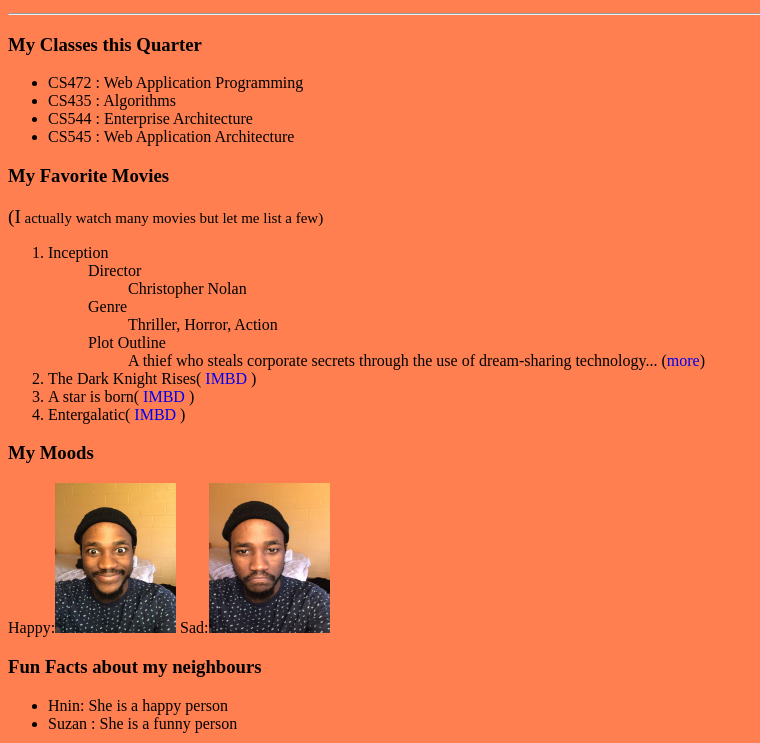
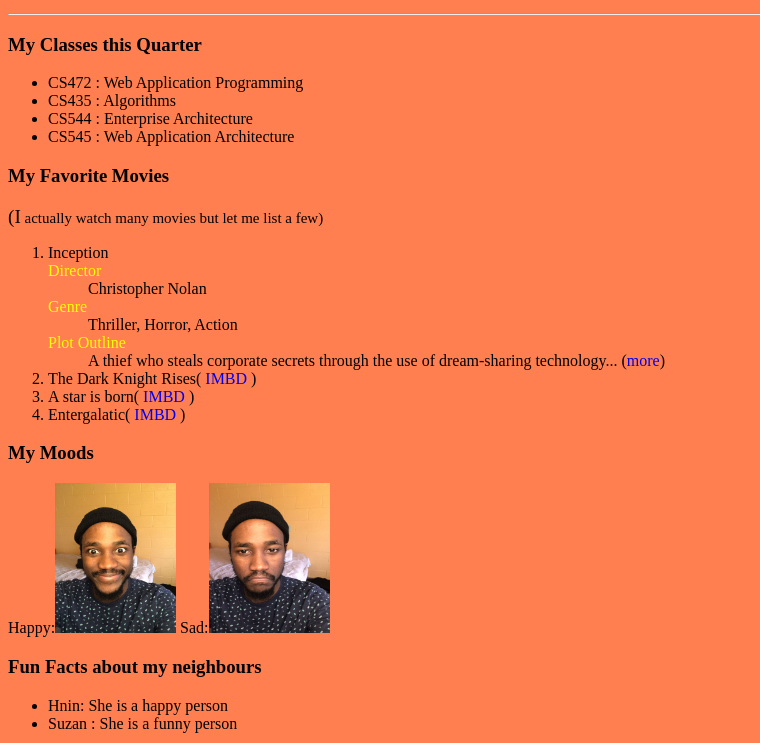
Before and after one commit to agabaivan/wap2023November, a plain HTML site: page aboutme.html in a window 1280 px wide. Shown: the part 105-848 px from the top of the page, without its empty margins (0-760 px from the left). Drawn offline with Linux system fonts and the light colour scheme.

Commit message:
assignment changes

```diff
--- a/aboutme.html
+++ b/aboutme.html
@@ -31,14 +31,28 @@
     </h3>
     <p id="sidenote"> (I actually watch many movies but let me list a few)</p>
     <ol>
-        <li>Inception
-            <ul class="notag">
+        <li>Inception <br>
+            <!--<ul class="notag">
                 <li>Director<ul class="notag"><li>Christopher Nolan</li></ul></li>
                 <li>Genre <ul class="notag"><li>Thriller, Horror, Action</li></ul></li>
                 <li>Plot Outline<ul class="notag"><li>A thief who steals corporate secrets through the use of dream-sharing technology...
                     (<a href="https://www.imdb.com/title/tt1375666/?ref_=nv_sr_srsg_0_tt_3_nm_5_q_ince">more</a>)</li></ul></li>
 
+                </ul>-->
+                <span class="movieheader">Director</span>
+                <ul class="removedot">
+                    <li>Christopher Nolan</li>
                 </ul>
+                <span class="movieheader">Genre</span>
+                <ul class="removedot">
+                    <li>Thriller, Horror, Action</li>
+                </ul>
+                <span class="movieheader">Plot Outline</span>
+                <ul class="removedot">
+                    <li>A thief who steals corporate secrets through the use of dream-sharing technology...
+                        (<a href="https://www.imdb.com/title/tt1375666/?ref_=nv_sr_srsg_0_tt_3_nm_5_q_ince">more</a>)</li>
+                </ul>
+            </li>
         <li>The Dark Knight Rises(<a href="https://www.imdb.com/title/tt1345836/?ref_=nv_sr_srsg_0_tt_8_nm_0_q_the%2520dark%2520knight%2520rises"> IMBD </a>)</li>
         <li>A star is born(<a href="https://www.imdb.com/title/tt1517451/?ref_=nv_sr_srsg_0_tt_8_nm_0_q_a%2520star%2520is%2520born"> IMBD </a>)</li>
         <li>Entergalatic(<a href="https://www.imdb.com/title/tt10687116/?ref_=fn_al_tt_1"> IMBD </a>)</li>
--- a/styleme.css
+++ b/styleme.css
@@ -22,9 +22,17 @@ p::first-letter{
 }
 .notag{
     list-style-type: none;
-    color: black;
+
 }
-.moviedep{
+
+
+.notag > li {
+    color:brown
+}
+
+.removedot{
     list-style-type: none;
-    color: blueviolet;
 }
+.movieheader{
+    color: yellow;
+}
```
